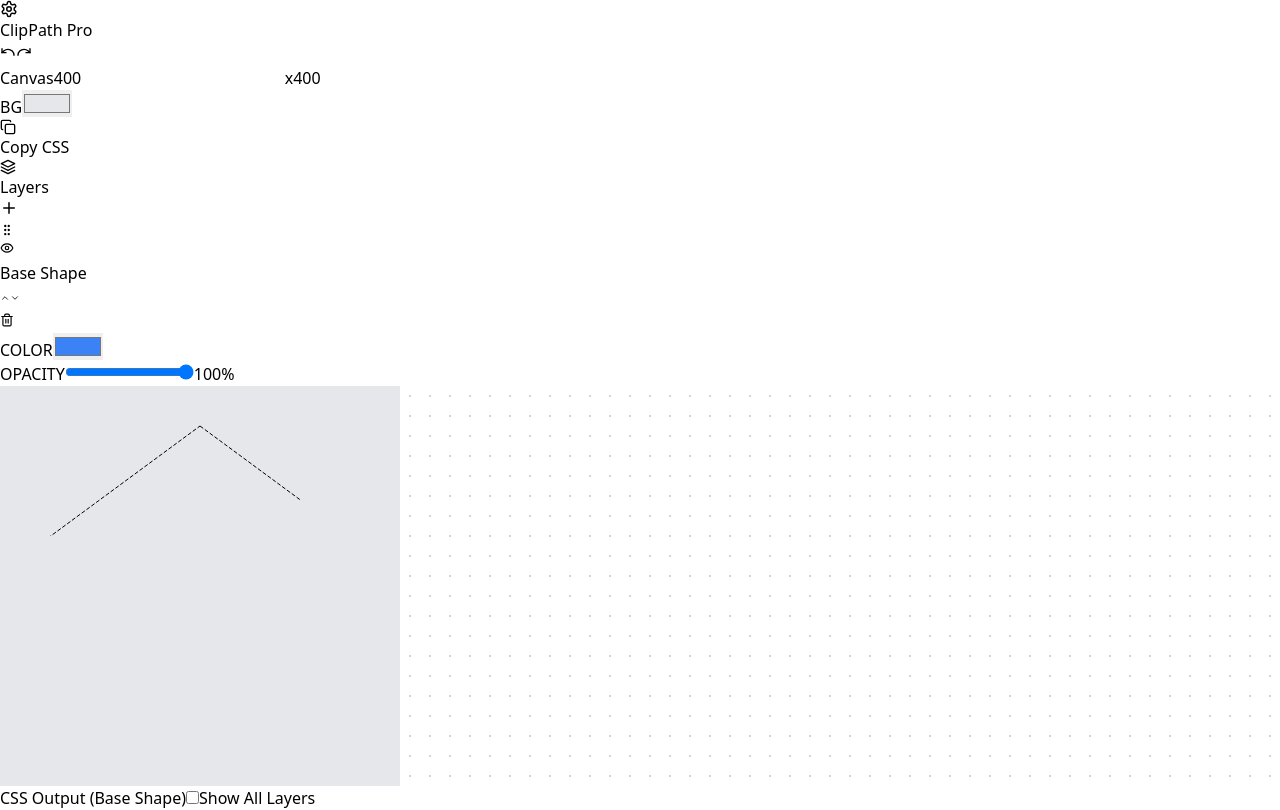
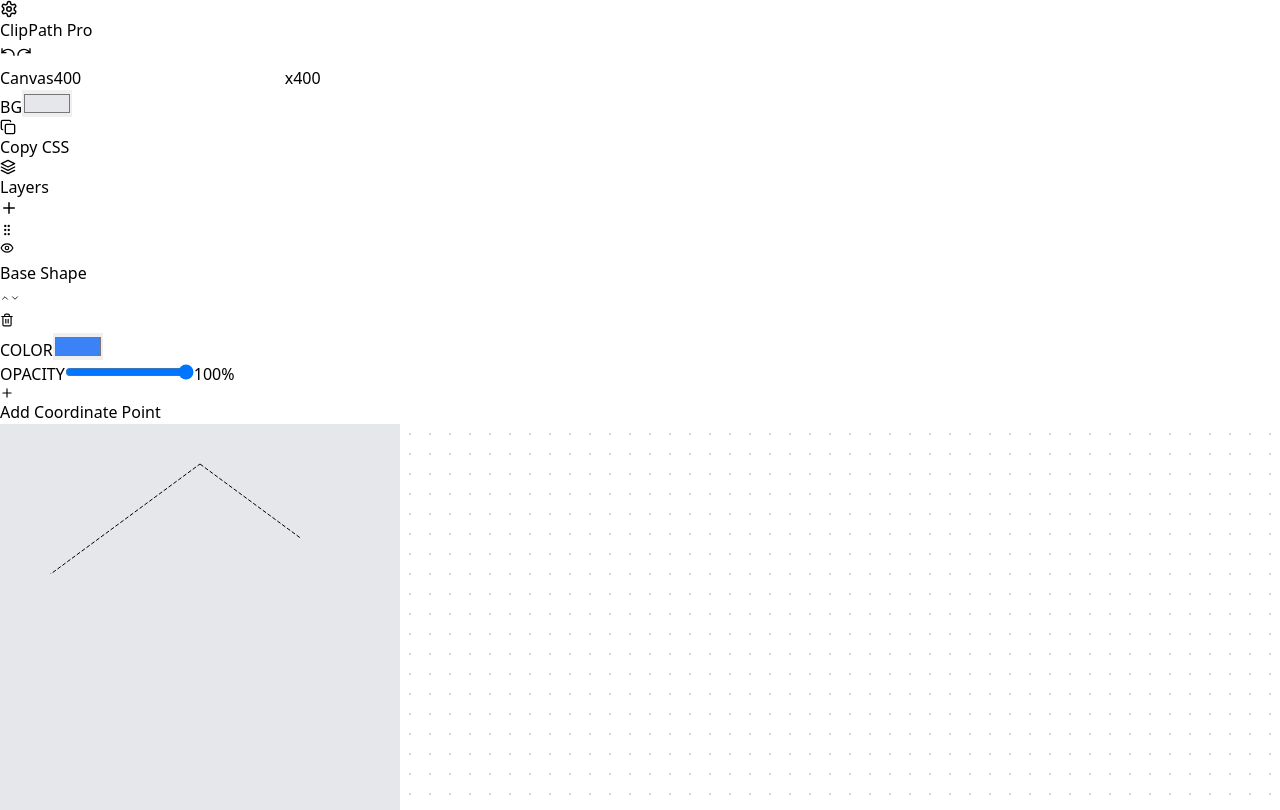
Before and after one commit to ericfransen/clip_path_generator, a React (Vite) app: page / in a window 1280 px wide. Shown: the top 810 px of the page. Built offline with nearby package versions, Linux system fonts and the light colour scheme.

Commit message:
feat: add a coordinate point to a given layer

```diff
--- a/src/App.jsx
+++ b/src/App.jsx
@@ -198,6 +198,31 @@ export default function App() {
       [newLayers[index], newLayers[index + 1]] = [newLayers[index + 1], newLayers[index]];
       updateLayers(newLayers, true);
     }
+  };
+
+  const addPoint = () => {
+    if (!activeLayer) return;
+
+    // Default to adding a point between the first and last point (closing the loop visually)
+    // or just offset from the first point.
+    const p1 = activeLayer.points[0] || { x: 50, y: 50 };
+    const p2 = activeLayer.points[1] || { x: 60, y: 60 };
+
+    // Calculate midpoint
+    const newPoint = {
+      x: Math.round((p1.x + p2.x) / 2),
+      y: Math.round((p1.y + p2.y) / 2)
+    };
+
+    const newPoints = [
+      newPoint,
+      ...activeLayer.points
+    ];
+
+    const newLayers = layers.map(l =>
+      l.id === activeLayer.id ? { ...l, points: newPoints } : l
+    );
+    updateLayers(newLayers, true);
   };
 
   // Layer DnD Sorting
@@ -583,6 +608,15 @@ ${css}`;
                         {Math.round((activeLayer.opacity !== undefined ? activeLayer.opacity : 1) * 100)}%
                     </span>
                   </div>
+
+                  <div className="pt-2 border-t border-gray-200 mt-1">
+                    <button
+                        onClick={addPoint}
+                        className="w-full flex items-center justify-center gap-2 py-1.5 bg-white border border-gray-300 rounded hover:bg-gray-50 text-gray-700 transition-colors shadow-sm"
+                    >
+                        <Plus size={14} /> Add Coordinate Point
+                    </button>
+                  </div>
                 </div>
               ) : (
                 <div className="text-gray-400 italic text-center">
```
